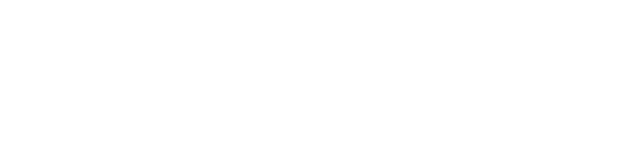
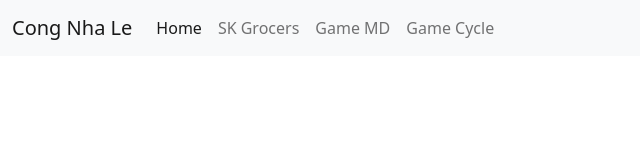
Before and after one commit to nathanWanderTech/Cong_Nha_WEB301_Assignments_F22, a plain HTML site: page index.html in a window 1280 px wide. Shown: the whole page, without its empty margins (0-640 px from the left). Drawn offline with nearby package versions, Linux system fonts and the light colour scheme.

Commit message:
Add navbar

```diff
--- a/index.html
+++ b/index.html
@@ -8,13 +8,39 @@
   <meta name="author" content="YOURNAMEHERE" />
   <title>CONG NHA LE - 0761950</title>
 
-  <link rel="stylesheet" href="https://cdn.jsdelivr.net/npm/bootstrap@5.2.2/dist/css/bootstrap.min.css" integrity="sha384-Zenh87qX5JnK2Jl0vWa8Ck2rdkQ2Bzep5IDxbcnCeuOxjzrPF/et3URy9Bv1WTRi" crossorigin="anonymous">
+  <link rel="stylesheet" href="https://cdn.jsdelivr.net/npm/bootstrap@5.2.2/dist/css/bootstrap.min.css"
+    integrity="sha384-Zenh87qX5JnK2Jl0vWa8Ck2rdkQ2Bzep5IDxbcnCeuOxjzrPF/et3URy9Bv1WTRi" crossorigin="anonymous">
   <link rel="stylesheet" href="css/styles.css" />
 </head>
 
 <body>
   <header>
     <!-- Nav goes here -->
+    <nav class="navbar navbar-expand-lg bg-light">
+      <div class="container-fluid">
+        <a class="navbar-brand" href="#">Cong Nha Le</a>
+        <button class="navbar-toggler" type="button" data-bs-toggle="collapse" data-bs-target="#navbarSupportedContent"
+          aria-controls="navbarSupportedContent" aria-expanded="false" aria-label="Toggle navigation">
+          <span class="navbar-toggler-icon"></span>
+        </button>
+        <div class="collapse navbar-collapse" id="navbarSupportedContent">
+          <ul class="navbar-nav me-auto mb-2 mb-lg-0">
+            <li class="nav-item">
+              <a class="nav-link active" aria-current="page" href="#">Home</a>
+            </li>
+            <li class="nav-item">
+              <a class="nav-link" href="https://skgrocers.ca/" target="_blank">SK Grocers</a>
+            </li>
+            <li class="nav-item">
+              <a class="nav-link" href="https://thegamemd.com" target="_blank">Game MD</a>
+            </li>
+            <li class="nav-item">
+              <a class="nav-link" href="http://gamecycle.ca" target="_blank">Game Cycle</a>
+            </li>
+          </ul>
+        </div>
+      </div>
+    </nav>
   </header>
   <main>
     <!-- Content goes here -->
@@ -23,7 +49,9 @@
     <!-- Github link goes here -->
   </footer>
 
-  <script src="https://cdn.jsdelivr.net/npm/bootstrap@5.2.2/dist/js/bootstrap.min.js" integrity="sha384-IDwe1+LCz02ROU9k972gdyvl+AESN10+x7tBKgc9I5HFtuNz0wWnPclzo6p9vxnk" crossorigin="anonymous"></script>
+  <script src="https://cdn.jsdelivr.net/npm/bootstrap@5.2.2/dist/js/bootstrap.min.js"
+    integrity="sha384-IDwe1+LCz02ROU9k972gdyvl+AESN10+x7tBKgc9I5HFtuNz0wWnPclzo6p9vxnk"
+    crossorigin="anonymous"></script>
   <script type="text/javascript" src="js/script.js"></script>
 </body>
 
```
